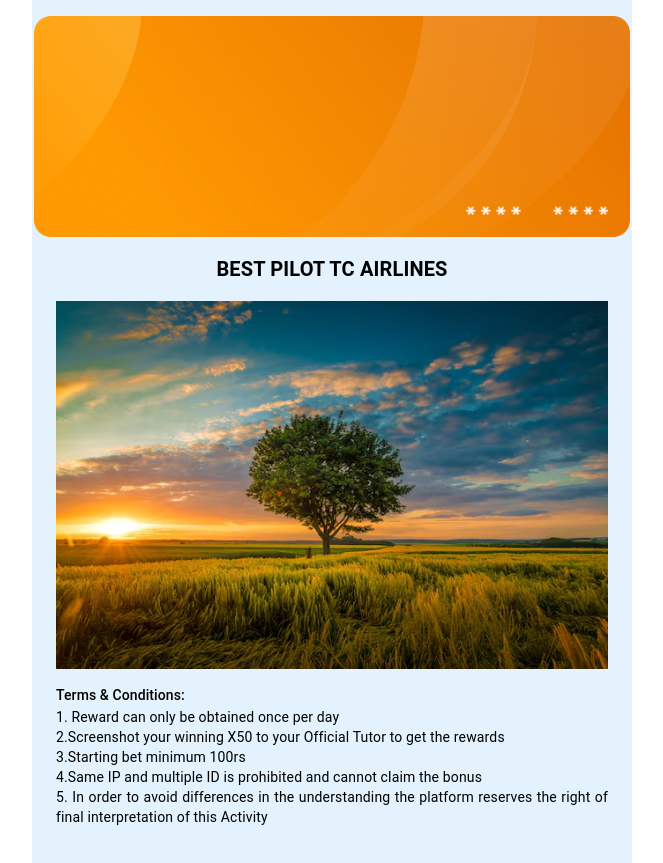
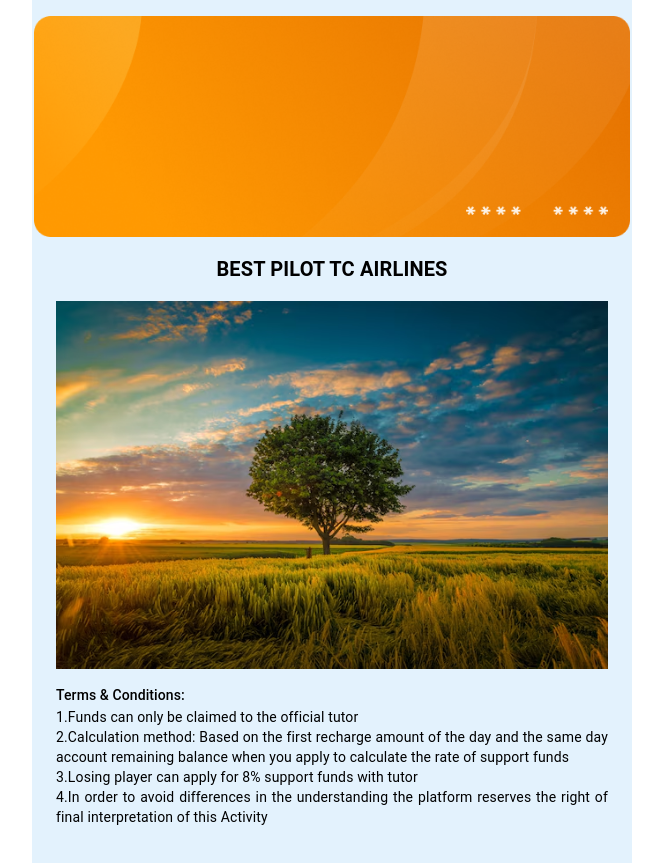
Before and after one commit to mondira06/Tiranga_Project, a React (Create React App) app: page / in a window 1280 px wide. Shown: the whole page, without its empty margins (308-971 px from the left). Built offline with nearby package versions, Linux system fonts and the light colour scheme.

Commit message:
TCSupport

```diff
--- a/src/App.js
+++ b/src/App.js
@@ -1,15 +1,15 @@
-import React from 'react';
-import LoadingPage from './Componenet1/LoadingPage';
-import FirstDeposit from './Component2/FirstDeposit';
-import RandomPage from './Component2/RandomPage';
-import Notification from './Component3/Notification';
-import Dashboard from './Component4/Dashboard';
-import Safe from './Component5/Safe';
-import DailyBonus from './Component7/DailyBonus';
-import VideoContest from './Component7/VideoContest';
-import WinStreak from './Component7/WinStreak';
-import PilotAirlines from './Component7/PilotAirlines';
-import DepositBonus from './Component7/DepositBonus';
+import React from "react";
+import LoadingPage from "./Componenet1/LoadingPage";
+import FirstDeposit from "./Component2/FirstDeposit";
+import RandomPage from "./Component2/RandomPage";
+import Notification from "./Component3/Notification";
+import Dashboard from "./Component4/Dashboard";
+import Safe from "./Component5/Safe";
+import DailyBonus from "./Component7/DailyBonus";
+import VideoContest from "./Component7/VideoContest";
+import WinStreak from "./Component7/WinStreak";
+import DepositBonus from "./Component7/DepositBonus";
+import TCSupportFunds from "./Component7/TCSupportFunds";
 
 function App() {
   return (
@@ -23,7 +23,7 @@ function App() {
       {/* <DailyBonus/> */}
       {/* <VideoContest/> */}
       {/* <WinStreak/> */}
-      <PilotAirlines/>
+      <TCSupportFunds />
       {/* <DepositBonus/> */}
     </div>
   );
--- a/src/Component7/PilotAirlines.js
+++ b/src/Component7/TCSupportFunds.js
@@ -1,7 +1,7 @@
 import React from "react";
 import { Typography, Container, Box } from "@mui/material";
 
-const PilotAirlines = () => {
+const TCSupportFunds = () => {
   return (
     <Container
       maxWidth="sm"
@@ -43,19 +43,16 @@ const PilotAirlines = () => {
           variant="body2"
           sx={{ textAlign: "justify", marginBottom: 1 }}
         >
-1. Reward can only be obtained once per day
-<br />
-2.Screenshot your winning X50 to your Official Tutor to get the rewards
-
+          1.Funds can only be claimed to the official tutor
           <br />
-          3.Starting bet minimum 100rs
-
+          2.Calculation method: Based on the first recharge amount of the day
+          and the same day account remaining balance when you apply to calculate
+          the rate of support funds
           <br />
-          4.Same IP and multiple ID is prohibited and cannot claim the bonus
+          3.Losing player can apply for 8% support funds with tutor
           <br />
-          5.
-In order to avoid differences in the understanding the platform reserves the right of final interpretation of this Activity
-          <br />
+          4.In order to avoid differences in the understanding the platform
+          reserves the right of final interpretation of this Activity
         </Typography>
         <div style={{ marginBottom: 20 }} />
       </Box>
@@ -63,4 +60,4 @@ In order to avoid differences in the understanding the platform reserves the rig
   );
 };
 
-export default PilotAirlines;
+export default TCSupportFunds;
```
Also changed, not shown: src/Component5/Safe.js (line endings or trailing spaces).
